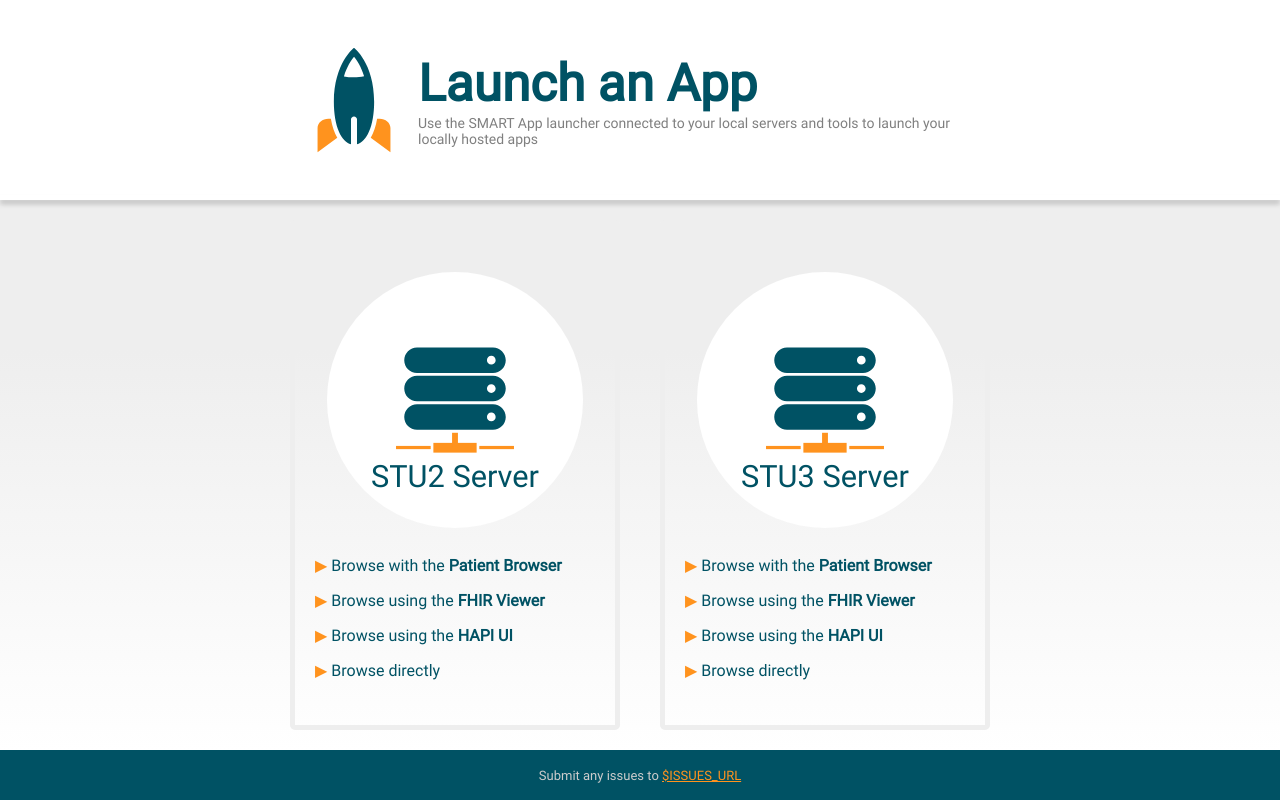
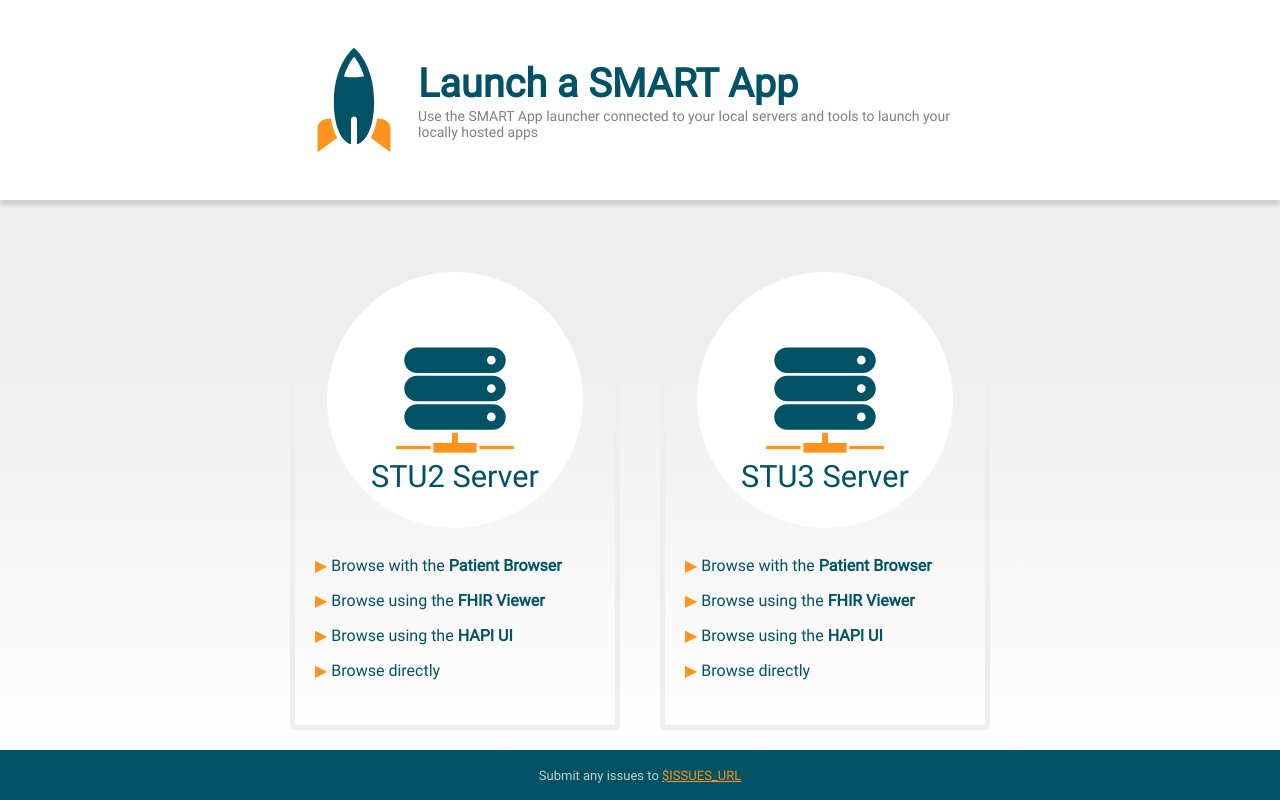
Before and after one commit to smart-on-fhir/smart-dev-sandbox, a plain HTML site: page www/template.html in a window 1280 px wide. Drawn offline with Linux system fonts and the light colour scheme.

Commit message:
Small viasual improvements

```diff
--- a/www/style.css
+++ b/www/style.css
@@ -47,6 +47,7 @@
     align-self     : center;
     width          : 90%;
 }
+
 .launch:after {
     content: "";
     position: absolute;
@@ -57,6 +58,7 @@
     height: 5px;
     background: #FFF;
     box-shadow: 0 4px 5px 0px rgba(0, 0, 0, 0.2);
+    pointer-events: none;
 }
 
 .launch svg {
@@ -89,6 +91,7 @@
     display    : flex;
     line-height: 1.2;
     font-size  : 4vw;
+    font-size  : calc(2vw + 14px);
     margin     : 0;
 }
 
--- a/www/template.html
+++ b/www/template.html
@@ -19,7 +19,7 @@
                     </g>
                 </svg>
                 <div class="right">
-                    <h1>Launch an App</h1>
+                    <h1>Launch a SMART App</h1>
                     <p>Use the SMART App launcher connected to your local servers and tools to launch your locally hosted apps</p>
                 </div>
             </a>
```
